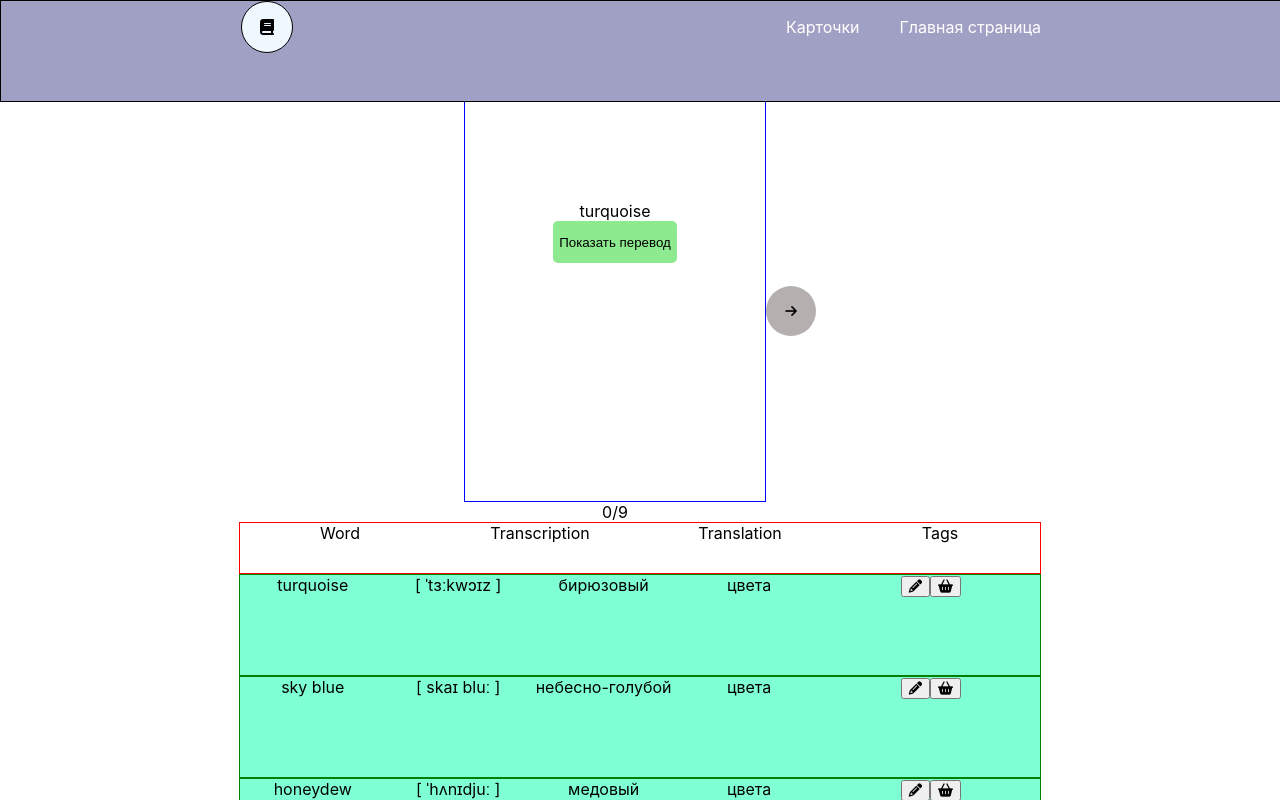
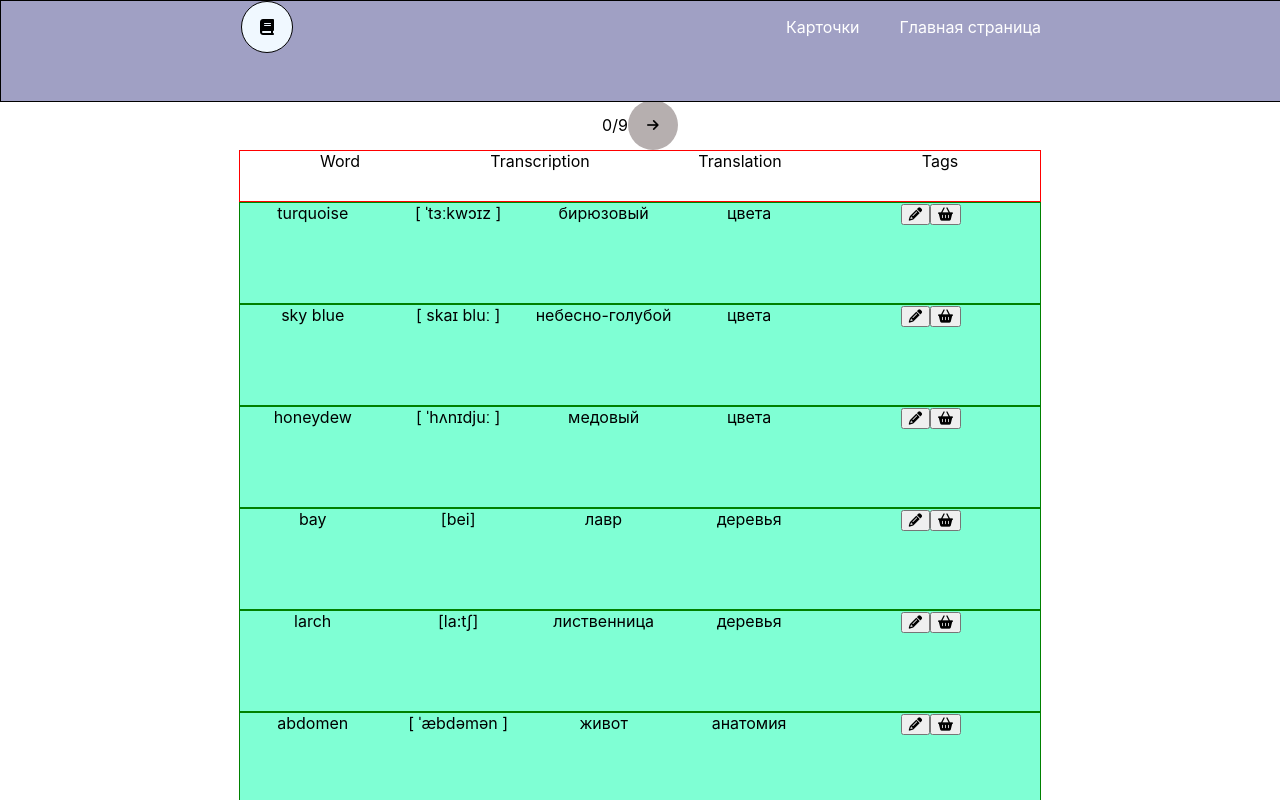
Before and after one commit to fari2288/words, a React (Create React App) app: page /game in a window 1280 px wide. Shown: the top 800 px of the page. Built offline with nearby package versions, Linux system fonts and the light colour scheme.

Commit message:
перелистывание слов

```diff
--- a/src/components/CardList/CardList.jsx
+++ b/src/components/CardList/CardList.jsx
@@ -3,7 +3,7 @@ import { useState } from "react";
 import words from "../List";
 import './card.css';
 
-export default function CardList(props){
+export default function CardList(){
 
     const [next, setNext]=useState(0)
     const handleLeft=()=>{
@@ -18,7 +18,6 @@ return <div className="wrap"><div className='card'>
 
 <button onClick={handleLeft} className='arrowLeft'><i className="fa-solid fa-arrow-left"></i></button>
 <div className="word">
-<Word />
 
 {next}/{words.length}</div>
 
@@ -29,7 +28,7 @@ return <div className="wrap"><div className='card'>
 
 
         <div>
-        <Word />
+
 
         {next}/{words.length}</div>
         <button onClick={handleRight} className='arrowRight'><i className="fa-solid fa-arrow-right"></i></button>
@@ -41,7 +40,7 @@ return <div className="wrap"><div className='card'>
 
       <button onClick={handleLeft} className='arrowLeft'><i className="fa-solid fa-arrow-left"></i></button>
       <div>
-      <Word />
+      <Word  {...words[next]}/>
 
       {next}/{words.length}</div>
       <button onClick={handleRight} className='arrowRight'><i className="fa-solid fa-arrow-right"></i></button>
--- a/src/components/Word/Word.jsx
+++ b/src/components/Word/Word.jsx
@@ -1,23 +1,26 @@
 import './word.css';
-import words  from '../List';
 import { useState } from 'react';
+import { useEffect } from 'react';
 
-export default function Word(props){
+
+export default function Word({word, translation}){
     const [pressed, setPressed]=useState(false);
 
     const handleChange=()=>{
         setPressed(!pressed);
     }
 
-
+    useEffect(()=>{
+        setPressed(false)
+    }, [word])
 
     return(
         <div className="wordCard">
 
 <div className="englishWord">
-    {words[0].word}<br/>
+    {word}<br/>
 </div>
-<input onChange={handleChange} className='inputEnglish' value={pressed?words[0].translation:'Показать перевод'}>
+<input onClick={handleChange} className='inputEnglish' value={pressed?translation: 'Показать перевод'}>
 
 
 </input>
```
